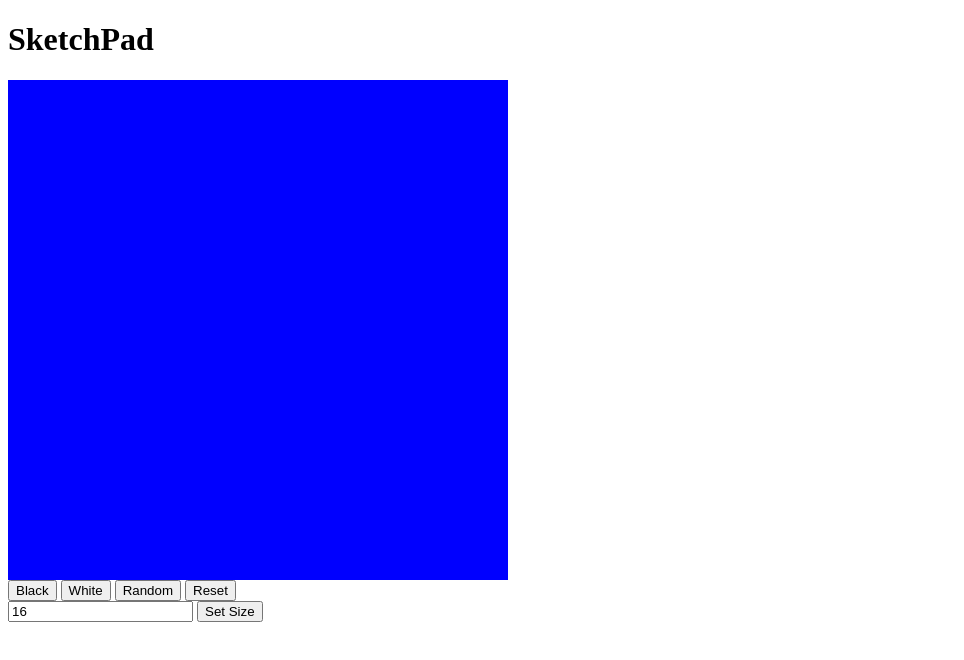
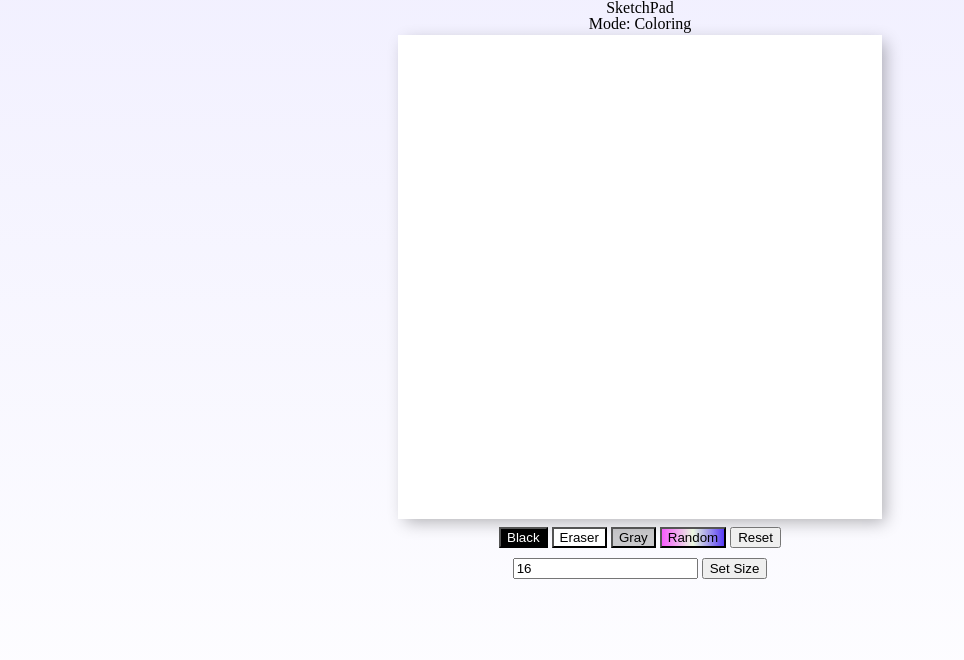
Before and after one commit to Oscarro94/Etch-A-Sketch-Odin-Project, a plain HTML site: page index.html in a window 1280 px wide. Shown: the whole page, without its empty margins (0-964 px from the left). Drawn offline with Linux system fonts and the light colour scheme.

Commit message:
fixing details

```diff
--- a/index.html
+++ b/index.html
@@ -11,18 +11,21 @@
 <body>
     <div class="flex-container">
         <div class="title"><h1>SketchPad</h1></div>
+        <div class="mode">Mode: Coloring</div>
         <div class="content">
             <div class="board"></div>
             <div class="buttons">
-                <button>Black</button>
-                <button>White</button>
-                <button>Random</button>
-                <button>Reset</button>
+                <button class="blackButton" onclick="changeColor('black')" >Black</button>
+                <button class="eraserButton" onclick="changeColor('white')">Eraser</button>
+                <button class="grayButton" onclick="changeColor('gray')">Gray</button>
+                <button class="randomButton" onclick="changeColor('random')">Random</button>
+                <button onclick="resetBoard()">Reset</button>
             </div>
             <div>
                 <input type="text" placeholder="Size of Board" value="16" onchange="changeSize(this.value)"/>
                 <button>Set Size</button>
             </div>
+            <div class="error">Input must be between 2 and 100</div>
         </div>
 
     </div>
--- a/reset.css
+++ b/reset.css
@@ -0,0 +1,48 @@
+/* http://meyerweb.com/eric/tools/css/reset/
+   v2.0 | 20110126
+   License: none (public domain)
+*/
+
+html, body, div, span, applet, object, iframe,
+h1, h2, h3, h4, h5, h6, p, blockquote, pre,
+a, abbr, acronym, address, big, cite, code,
+del, dfn, em, img, ins, kbd, q, s, samp,
+small, strike, strong, sub, sup, tt, var,
+b, u, i, center,
+dl, dt, dd, ol, ul, li,
+fieldset, form, label, legend,
+table, caption, tbody, tfoot, thead, tr, th, td,
+article, aside, canvas, details, embed,
+figure, figcaption, footer, header, hgroup,
+menu, nav, output, ruby, section, summary,
+time, mark, audio, video {
+	margin: 0;
+	padding: 0;
+	border: 0;
+	font-size: 100%;
+	font: inherit;
+	vertical-align: baseline;
+}
+/* HTML5 display-role reset for older browsers */
+article, aside, details, figcaption, figure,
+footer, header, hgroup, menu, nav, section {
+	display: block;
+}
+body {
+	line-height: 1;
+}
+ol, ul {
+	list-style: none;
+}
+blockquote, q {
+	quotes: none;
+}
+blockquote:before, blockquote:after,
+q:before, q:after {
+	content: '';
+	content: none;
+}
+table {
+	border-collapse: collapse;
+	border-spacing: 0;
+}
--- a/script.js
+++ b/script.js
@@ -1,3 +1,6 @@
+let color = "black";
+let click = true;
+
 function populateBoard(size){
 
 let board = document.querySelector(".board");
@@ -9,10 +12,8 @@ board.style.gridTemplateRows = `repeat(${size} , 1fr)`;
 let amount = size * size;
 for(let i = 0; i < amount; i++){
     let square = document.createElement("div");
-    square.addEventListener("mouseover", () => {
-        square.style.backgroundColor = "black";
-    });
-    square.style.backgroundColor = "blue";
+    square.addEventListener("mouseover", colorSquare);
+    square.style.backgroundColor = "white";
     board.insertAdjacentElement("beforeend", square);
 }
 }
@@ -21,8 +22,41 @@ populateBoard(16);
 
 function changeSize(input){
     if(input >= 2 || input <= 100){
+        document.querySelector('.error').style.display = 'none';
         populateBoard(input);
     }else{
-        console.log("too many mistakes");
+        document.querySelector('.error').style.display = 'flex';
     }
 }
+
+function colorSquare(){
+    if(click){
+    if(color === "random"){
+        this.style.backgroundColor = `hsl(${Math.random() * 360}, 100%, 50%)`;
+    }else{
+    this.style.backgroundColor = color;
+}
+}
+}
+
+function changeColor(choice){
+    color = choice
+}
+
+function resetBoard(){
+    let board = document.querySelector(".board");
+let squares = board.querySelectorAll("div");
+squares.forEach((div) => div.style.backgroundColor= 'white');
+}
+
+document.querySelector("body").addEventListener("click", (e) => {
+    if(e.target.tagName != 'BUTTON'){
+    click = !click;
+
+    if (click) {
+        document.querySelector('.mode').textContent = "Mode: Coloring"
+    }else{
+        document.querySelector('.mode').textContent = "Mode: Not Coloring"
+    }
+}
+})
--- a/style.css
+++ b/style.css
@@ -1,5 +1,101 @@
+.flex-container{
+    height: 100vh;
+    width: 100vw;
+    display: flex;
+    flex-direction: column;
+    align-items: center;
+    background: linear-gradient(rgba(96,79,252,0.082),white);
+}
+
 .board{
-    width: 500px;
-    height: 500px;
+    width: 80%;
+    height: 80%;
     display: grid;
+    background-color: white;
+    box-shadow: inset 0 -3em 3em rgba(0,0,0,0.1),0 0 0 2px rgb(255,255,255), 0.3em 0.3em 1em rgba(0, 0 ,0 , 0.3);
 }
+
+.board:hover{
+    cursor: pointer;
+}
+
+.content{
+    display: flex;
+    flex-direction: column;
+    align-items: center;
+    min-width: 300px;
+    min-height: 300px;
+    width: 60vw;
+    height: 60vw;
+    max-width: 600px;
+    max-height: 600px;
+}
+
+.title{
+    display: flex;
+    justify-content: center;
+}
+
+.buttons{
+    margin-top: 10px;
+    margin-bottom: 10px;
+}
+
+.button{
+    padding: 0.3em 1.2em;
+    margin: 0 0.3em 0.3em 0;
+    border-radius: 2em;
+    text-decoration: none;
+    font-weight: 600;
+    text-align: center;
+    transition: all 0.2s;
+}
+
+button:hover{
+    cursor: pointer;
+}
+
+.blackButton{
+    background-color: black;
+    color: white;
+}
+.blackButton:hover{
+    background-color: white;
+    color: black;
+}
+
+.grayButton{
+    background-color: rgba(128, 128, 128, 0.411);
+    color: black;
+}
+.grayButton:hover{
+    background-color: rgb(95, 95, 95);
+    color: white;
+}
+.randomButton{
+    background: linear-gradient(0.25turn, #f65cfc, #ebf8e1, #583cf6);
+}
+
+.randomButton:hover{
+    background: linear-gradient(0.25turn, #20ff02, #ebf8e1, #aecc03);
+}
+
+.eraserButton{
+    background-color: rgb(255, 255, 255);
+    color: rgb(0, 0, 0);
+}
+.eraserButton:hover{
+    background-color: black;
+    color: rgb(255, 255, 255);
+}
+.input{
+    width: 50px;
+}
+
+.mode{
+    margin-bottom: 5px;
+}
+
+.error{
+    display: none;
+}
```
